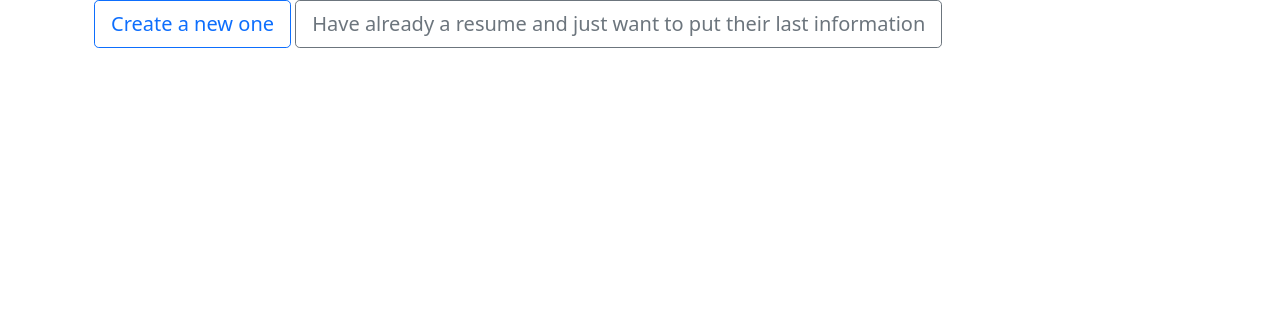
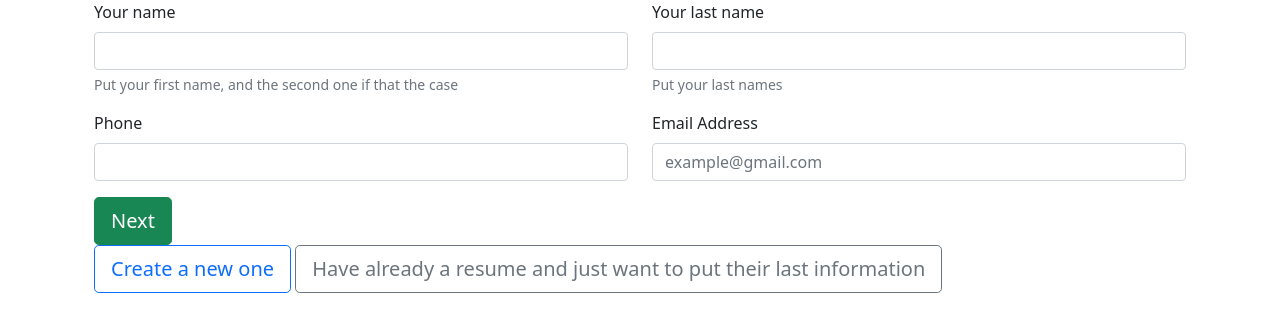
Before and after one commit to DerekSave/bootstrap-5-wiq2g9, a website built with webpack: page src/index.html in a window 1280 px wide. Built offline with nearby package versions, Linux system fonts and the light colour scheme.

Commit message:
Improving order 1

```diff
--- a/src/index.html
+++ b/src/index.html
@@ -13,7 +13,7 @@
   <body>
     <div>
       <div class="container">
-        <div class="row d-none">
+        <div class="row">
           <div class="col-sm-12 col-md-6 col-lg-6 col-xl-6">
             <form>
               <div class="mb-3">
@@ -36,9 +36,6 @@
               </div>
             </form>
           </div>
-        </div>
-
-        <div class="row d-none">
           <div class="col-sm-12 col-md-6 col-lg-6 col-xl-6">
             <form>
               <div class="mb-3">
@@ -56,9 +53,7 @@
             </form>
           </div>
           <div class="col">
-            <div class="row d-none">
-              <button type="submit" class="btn btn-success btn-lg">Next</button>
-            </div>
+            <button type="submit" class="btn btn-success btn-lg">Next</button>
           </div>
         </div>
 
```
